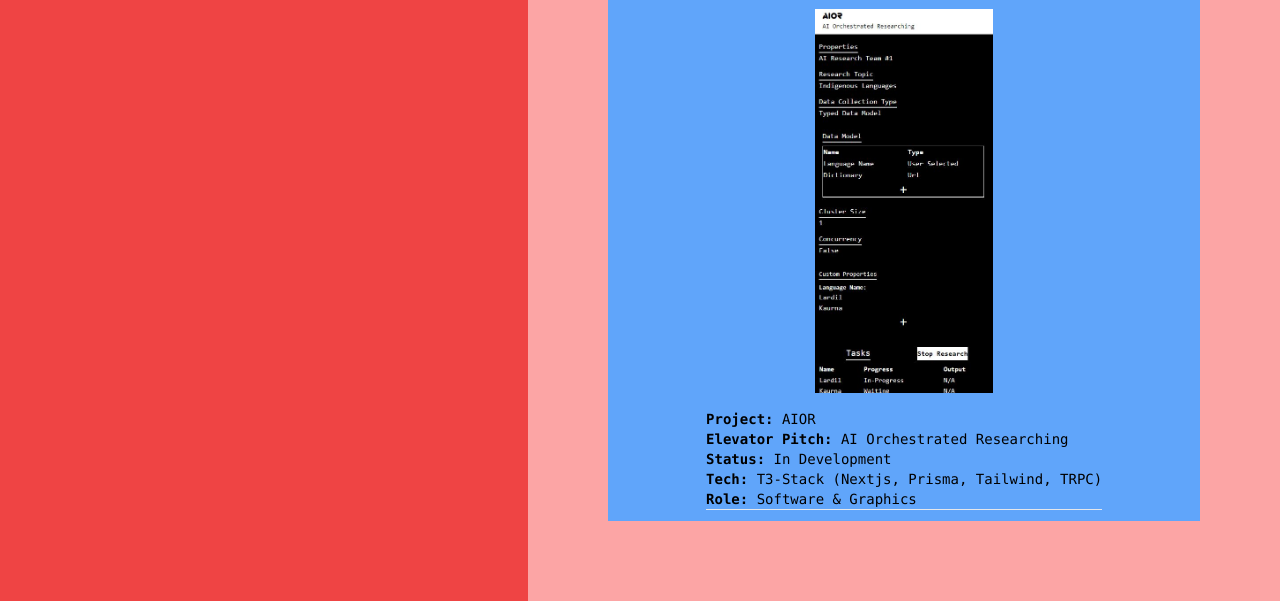
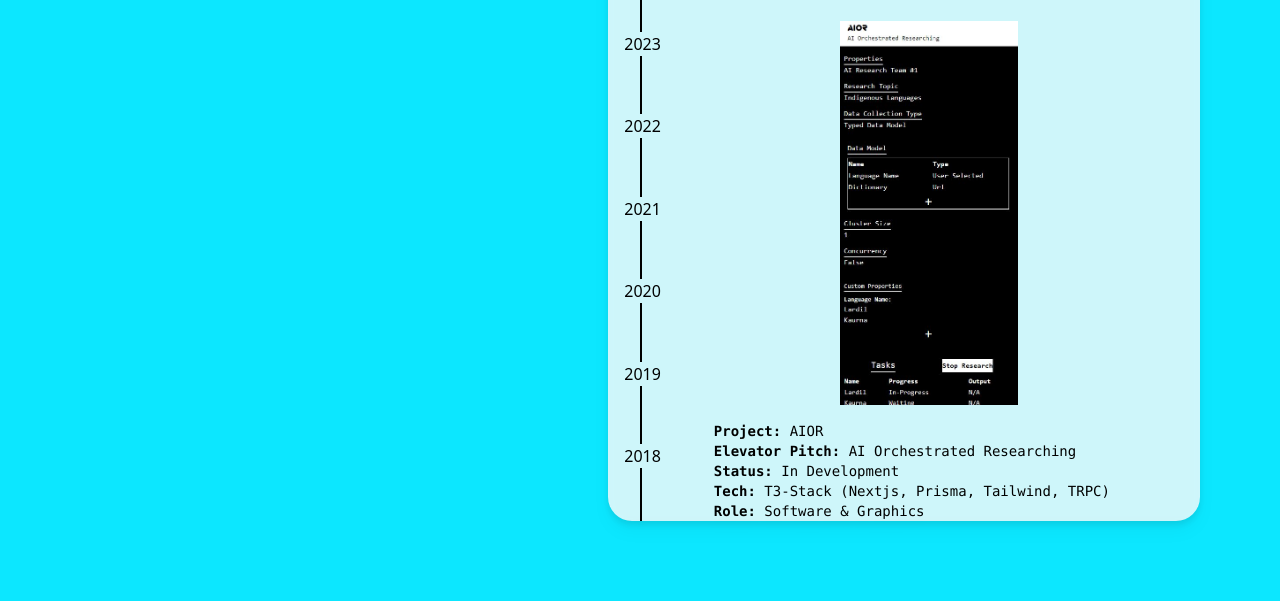
Before and after one commit to dcrebbin/devon-personal-portfolio, an Astro site: page / in a window 1280 px wide. Shown: the part 199-800 px from the top of the page. Built offline with nearby package versions, Linux system fonts and the light colour scheme; Astro itself is replaced by a stand-in of ours.

Commit message:
project styling update

```diff
--- a/src/components/Projects.astro
+++ b/src/components/Projects.astro
@@ -1,7 +1,29 @@
 ---
 import { PROJECTS } from "../constants";
 ---
-<div class="flex flex-col items-center p-20 overflow-y-scroll h-full bg-blue-400">
+<div class="flex flex-col items-start overflow-clip bg-white/80 backdrop-blur-sm rounded-3xl drop-shadow-lg p-4">
+	<h2 class="text-3xl">My Projects</h2>
+	<div class="flex">
+		<div class="flex flex-col justify-center h-[700px] pt-4">
+			<a href="#2024">2024</a>
+			<div class="border-l-2 h-full ml-4 border-black"></div>
+			<a href="#2023">2023</a>
+			<div class="border-l-2 h-full ml-4 border-black"></div>
+			<a href="#2022">2022</a>
+			<div class="border-l-2 h-full ml-4 border-black"></div>
+			<a href="#2021">2021</a>
+			<div class="border-l-2 h-full ml-4 border-black"></div>
+			<a href="#2020">2020</a>
+			<div class="border-l-2 h-full ml-4 border-black"></div>
+			<a href="#2019">2019</a>
+			<div class="border-l-2 h-full ml-4 border-black"></div>
+			<a href="#2018">2018</a>
+			<div class="border-l-2 h-full ml-4 border-black"></div>
+			<a href="#2017">2017</a>
+			<div class="border-l-2 h-full ml-4 border-black"></div>
+			<a href="#2016">2016...</a>
+		</div>
+	<div class="p-10 overflow-y-scroll h-[100vh]">
 	{
 	  PROJECTS.map((project) => {
 		return project.type == "title" ? (
@@ -42,4 +64,7 @@ import { PROJECTS } from "../constants";
 		);
 	  })
 	}
+	</div>
 </div>
+
+</div>
--- a/src/layouts/Layout.astro
+++ b/src/layouts/Layout.astro
@@ -26,7 +26,7 @@
   }
   html {
     font-family: system-ui, sans-serif;
-    background: #13151a;
+    background: #0CE7FF;
     height: 100vh;
   }
 </style>
--- a/src/pages/index.astro
+++ b/src/pages/index.astro
@@ -8,7 +8,7 @@ import Email from "../icons/Email.astro";
 
 <Layout title="Welcome to Astro.">
   <main class="flex h-[100vh]">
-    <div class="w-[1000px] bg-red-500 flex text-center">
+    <div class="w-[1000px] flex text-center">
       <div class="m-10 bg-white w-[300px] h-fit rounded-3xl p-4 text-2xl">
         <div class="flex items-center justify-between">
           <p>Hey!👋</p>
@@ -26,7 +26,7 @@ import Email from "../icons/Email.astro";
         </div><p>I'm Devon Crebbin</p><p class="text-sm">A developer, of sorts</p>
       </div>
     </div>
-    <div class="w-full h-[100vh] bg-red-300 p-20">
+    <div class="w-full p-20 flex">
       <Projects />
     </div>
   </main>
```
